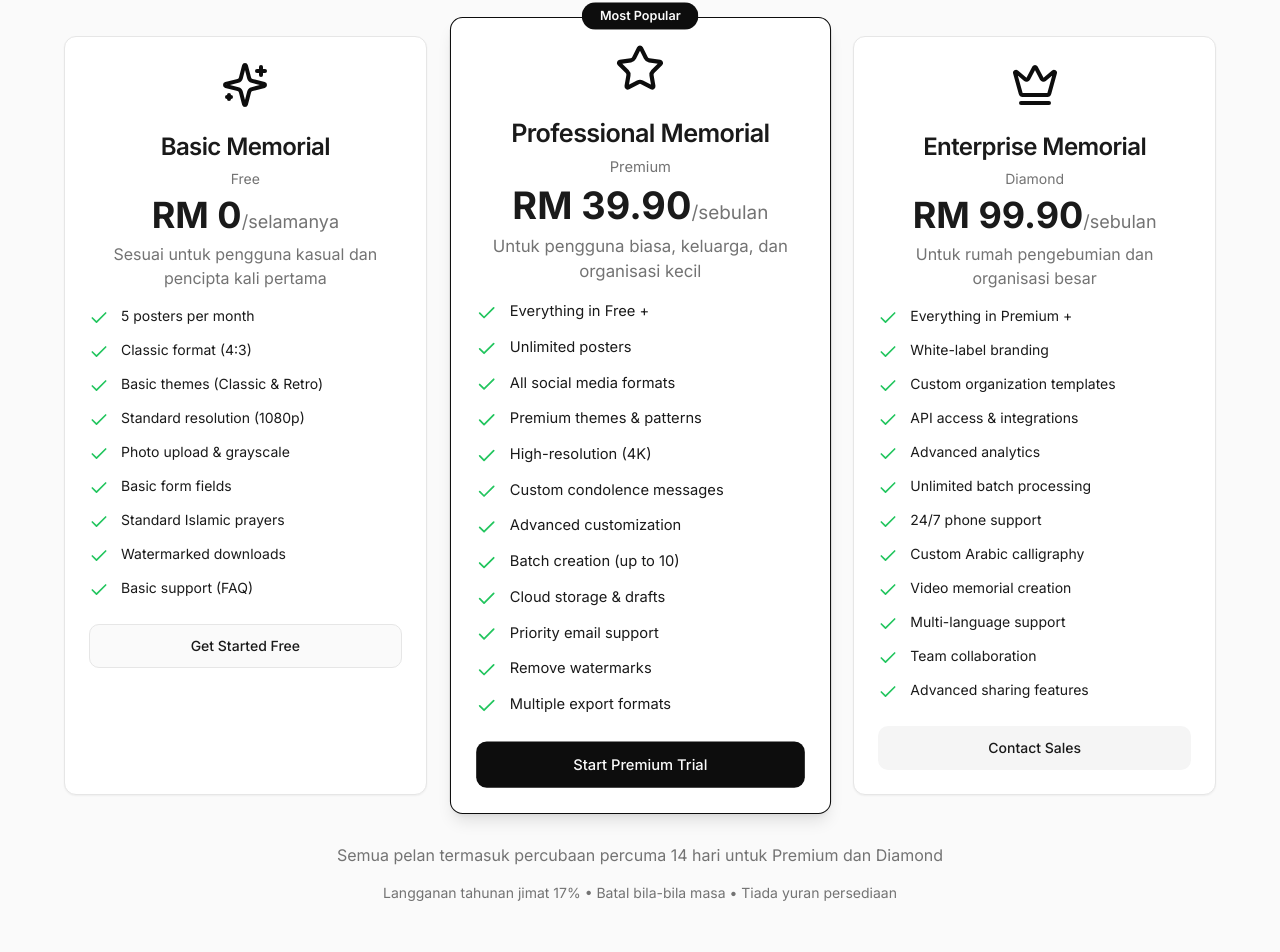
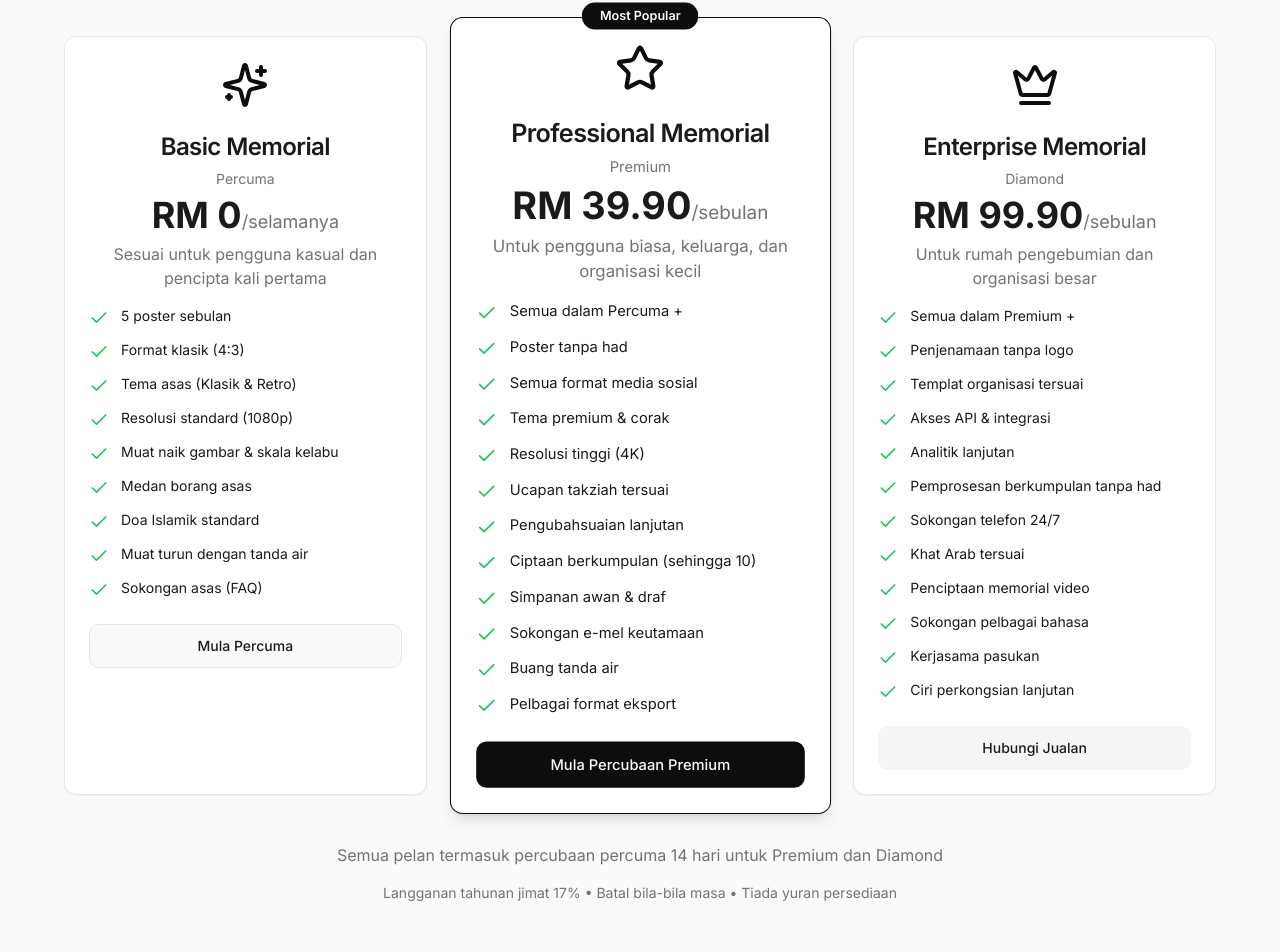
Before and after one commit to helmij1992/salam-takziah, a React (Vite) app: page / in a window 1280 px wide. Shown: the part 1491-2443 px from the top of the page. Built offline with nearby package versions, Linux system fonts and the light colour scheme; the HTML template or start-up script is replaced by a standard one; a web font is replaced by a local one.

Commit message:
feat: homepage pricing cards translated fully to Malay

```diff
--- a/src/pages/HomePage.tsx
+++ b/src/pages/HomePage.tsx
@@ -33,23 +33,23 @@ const HomePage = () => {
   const plans = [
     {
       name: "Basic Memorial",
-      tier: "Free",
+      tier: "Percuma",
       price: "RM 0",
       period: "selamanya",
       description: "Sesuai untuk pengguna kasual dan pencipta kali pertama",
       icon: Sparkles,
       features: [
-        "5 posters per month",
-        "Classic format (4:3)",
-        "Basic themes (Classic & Retro)",
-        "Standard resolution (1080p)",
-        "Photo upload & grayscale",
-        "Basic form fields",
-        "Standard Islamic prayers",
-        "Watermarked downloads",
-        "Basic support (FAQ)"
+        "5 poster sebulan",
+        "Format klasik (4:3)",
+        "Tema asas (Klasik & Retro)",
+        "Resolusi standard (1080p)",
+        "Muat naik gambar & skala kelabu",
+        "Medan borang asas",
+        "Doa Islamik standard",
+        "Muat turun dengan tanda air",
+        "Sokongan asas (FAQ)"
       ],
-      buttonText: "Get Started Free",
+      buttonText: "Mula Percuma",
       buttonVariant: "outline" as const,
       popular: false
     },
@@ -61,20 +61,20 @@ const HomePage = () => {
       description: "Untuk pengguna biasa, keluarga, dan organisasi kecil",
       icon: Star,
       features: [
-        "Everything in Free +",
-        "Unlimited posters",
-        "All social media formats",
-        "Premium themes & patterns",
-        "High-resolution (4K)",
-        "Custom condolence messages",
-        "Advanced customization",
-        "Batch creation (up to 10)",
-        "Cloud storage & drafts",
-        "Priority email support",
-        "Remove watermarks",
-        "Multiple export formats"
+        "Semua dalam Percuma +",
+        "Poster tanpa had",
+        "Semua format media sosial",
+        "Tema premium & corak",
+        "Resolusi tinggi (4K)",
+        "Ucapan takziah tersuai",
+        "Pengubahsuaian lanjutan",
+        "Ciptaan berkumpulan (sehingga 10)",
+        "Simpanan awan & draf",
+        "Sokongan e-mel keutamaan",
+        "Buang tanda air",
+        "Pelbagai format eksport"
       ],
-      buttonText: "Start Premium Trial",
+      buttonText: "Mula Percubaan Premium",
       buttonVariant: "default" as const,
       popular: true
     },
@@ -86,20 +86,20 @@ const HomePage = () => {
       description: "Untuk rumah pengebumian dan organisasi besar",
       icon: Crown,
       features: [
-        "Everything in Premium +",
-        "White-label branding",
-        "Custom organization templates",
-        "API access & integrations",
-        "Advanced analytics",
-        "Unlimited batch processing",
-        "24/7 phone support",
-        "Custom Arabic calligraphy",
-        "Video memorial creation",
-        "Multi-language support",
-        "Team collaboration",
-        "Advanced sharing features"
+        "Semua dalam Premium +",
+        "Penjenamaan tanpa logo",
+        "Templat organisasi tersuai",
+        "Akses API & integrasi",
+        "Analitik lanjutan",
+        "Pemprosesan berkumpulan tanpa had",
+        "Sokongan telefon 24/7",
+        "Khat Arab tersuai",
+        "Penciptaan memorial video",
+        "Sokongan pelbagai bahasa",
+        "Kerjasama pasukan",
+        "Ciri perkongsian lanjutan"
       ],
-      buttonText: "Contact Sales",
+      buttonText: "Hubungi Jualan",
       buttonVariant: "secondary" as const,
       popular: false
     }
```
